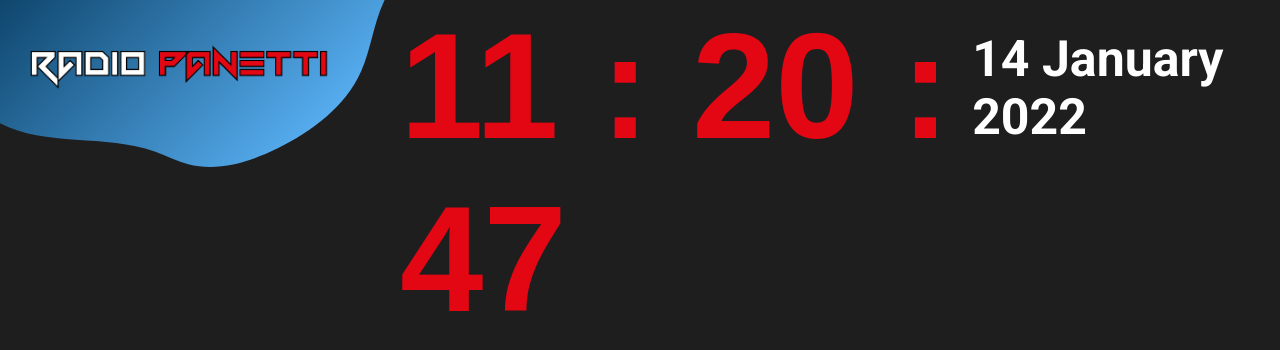
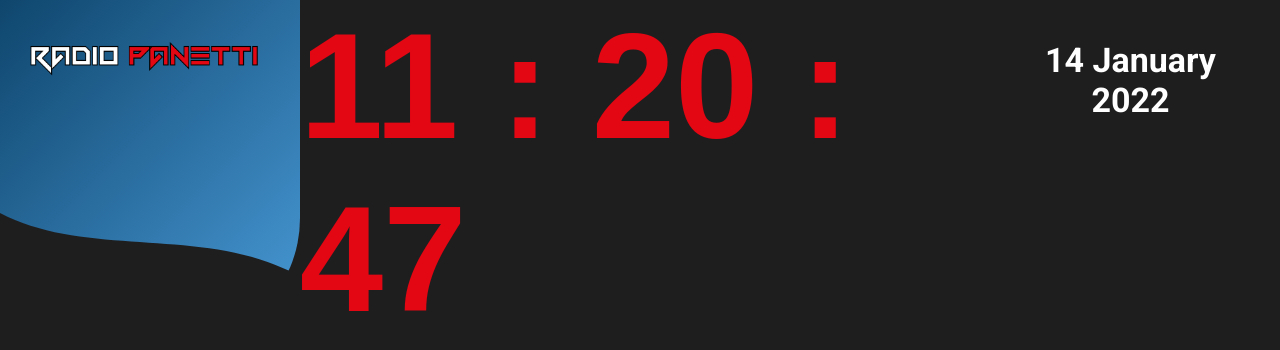
Before and after one commit to Jonnycp/Landview_Obs, a React (Create React App) app: page / in a window 1280 px wide. Shown: the top 350 px of the page. Built offline with nearby package versions, Linux system fonts and the light colour scheme; a web font is replaced by a local one.

Commit message:
Ritocchi all'header
Spostato svg decorativo in un file
Fatto diventare il più responsive possibile l'header

```diff
--- a/src/components/Logo.js
+++ b/src/components/Logo.js
@@ -1,36 +1,11 @@
 import React from "react";
 import LogoBrand from "../assets/logo-rp.png";
+import blob from "../assets/blob.svg";
 import styles from "../styles/logo.module.css"
 
 const Logo = () => {
   return (
-    <div className = {styles.logo}>
-      <svg
-        width="400"
-        height="200"
-        viewBox="0 0 585 197"
-        fill="none"
-        xmlns="http://www.w3.org/2000/svg"
-      >
-        <path
-          d="M584.115 -119.274C585.974 -151.549 572.538 -183.817 548.605 -204.608C514.835 -233.93 470.557 -234.444 428.925 -219.395C413.679 -213.892 398.824 -206.955 383.089 -203.268C345.099 -194.371 323.429 -218.223 290.527 -229.702C201.904 -260.646 165.028 -136.582 101.448 -101.023C60.0753 -77.8814 7.87122 -84.9129 -25.4004 -115.92C-27.7866 -118.143 -30.227 -120.563 -33.4285 -121.377C-35.6354 -121.931 -37.9896 -121.654 -40.2501 -121.241C-75.6018 -114.869 -101.599 -78.1467 -104.656 -43.9885C-108.028 -6.20715 -90.998 29.655 -70.8521 60.941C-54.7751 85.9137 -35.9792 109.81 -11.0257 125.929C56.6954 169.697 150.049 146.304 226.255 173.828C242.713 179.778 258.267 188.069 275.224 192.56C318.345 203.975 365.067 189.426 406.013 169.244C456.499 144.361 504.93 108.16 527.992 56.8725C542.766 24.0261 546.117 -12.7762 561.466 -45.3751C572.13 -68.1105 582.686 -94.525 584.115 -119.274Z"
-          fill="url(#paint0_linear_5_38)"
-        />
-        <defs>
-          <linearGradient
-            id="paint0_linear_5_38"
-            x1="63.7762"
-            y1="-242.224"
-            x2="453.525"
-            y2="147.525"
-            gradientUnits="userSpaceOnUse"
-          >
-            <stop stopColor="#003153" />
-            <stop offset="1" stopColor="#55ACEE" />
-            <stop offset="1" stopColor="#009FE3" />
-          </linearGradient>
-        </defs>
-      </svg>
+    <div className={styles.logo} style={{ backgroundImage: `url(${blob})` }}>
       <img src={LogoBrand} alt="Logo radioPanetti"/>
     </div>
   );
--- a/src/styles/data.module.css
+++ b/src/styles/data.module.css
@@ -1,10 +1,11 @@
 .data h2 {
     color: white;
-    font-size: 50px;
+    font-size: 2.125rem;
     font-family: 'Roboto', sans-serif;
     display: flex;
     align-items: center;
     justify-content: center;
-    padding-top: 30px;
+    padding-top: 40px;
     padding-right: 30px;
+    text-align: center;
 }
--- a/src/styles/logo.module.css
+++ b/src/styles/logo.module.css
@@ -1,10 +1,13 @@
 .logo img {
-    position: absolute;
-    top: 30px;
-    left: 30px;
-    width: 300px;
+    padding: 1.875rem;
+    width: 18vw;
 }
 
-.logo svg {
-    position: relative;
+.logo {
+   background-size: cover;
+   background-repeat: no-repeat;
+   width: 25vw;
+   min-height: 10vh;
+   border-bottom-left-radius: 9px;
+   border-bottom-right-radius: 128px;
 }
```
Also changed, not shown: src/assets/blob.svg (added).
